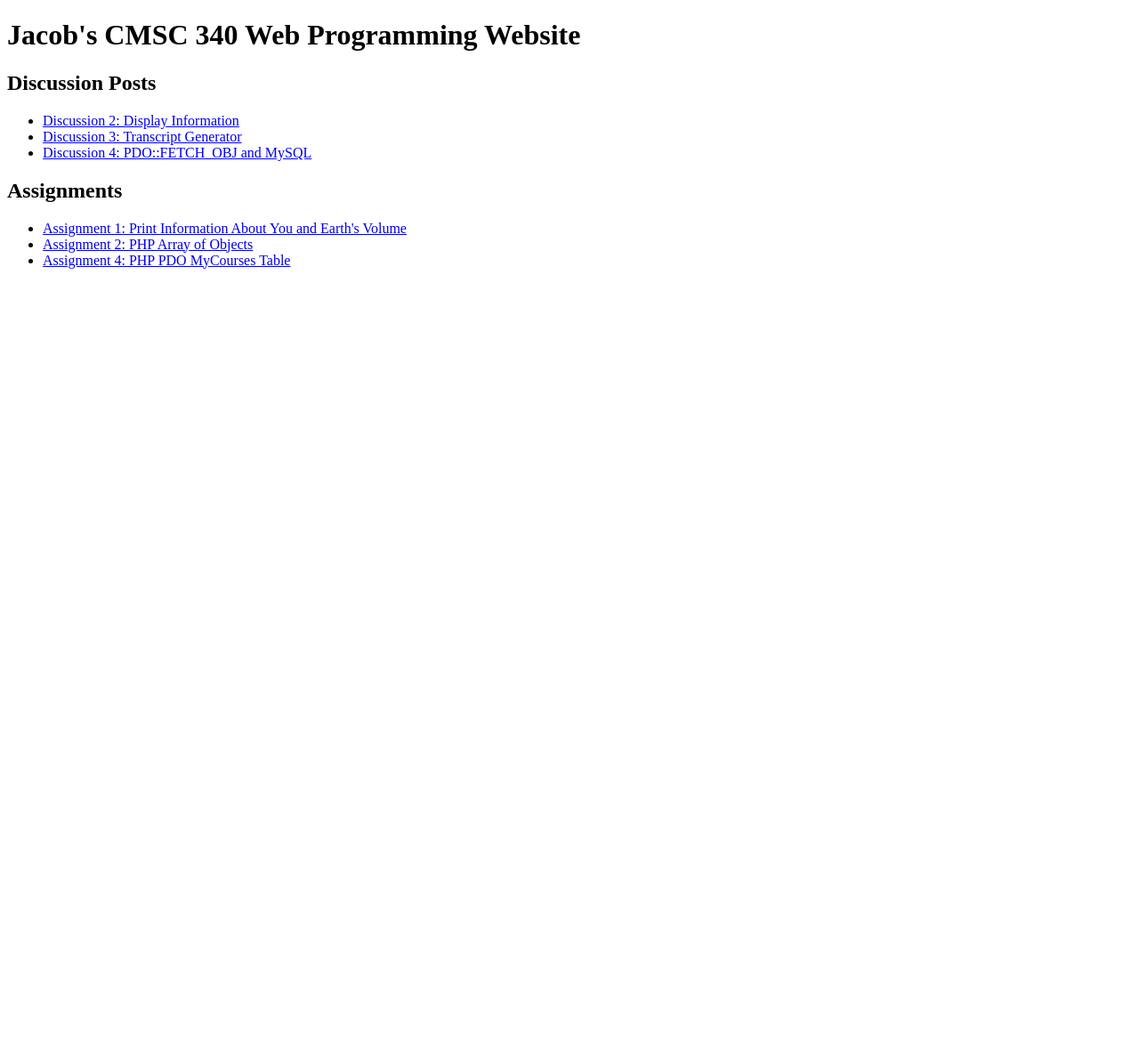
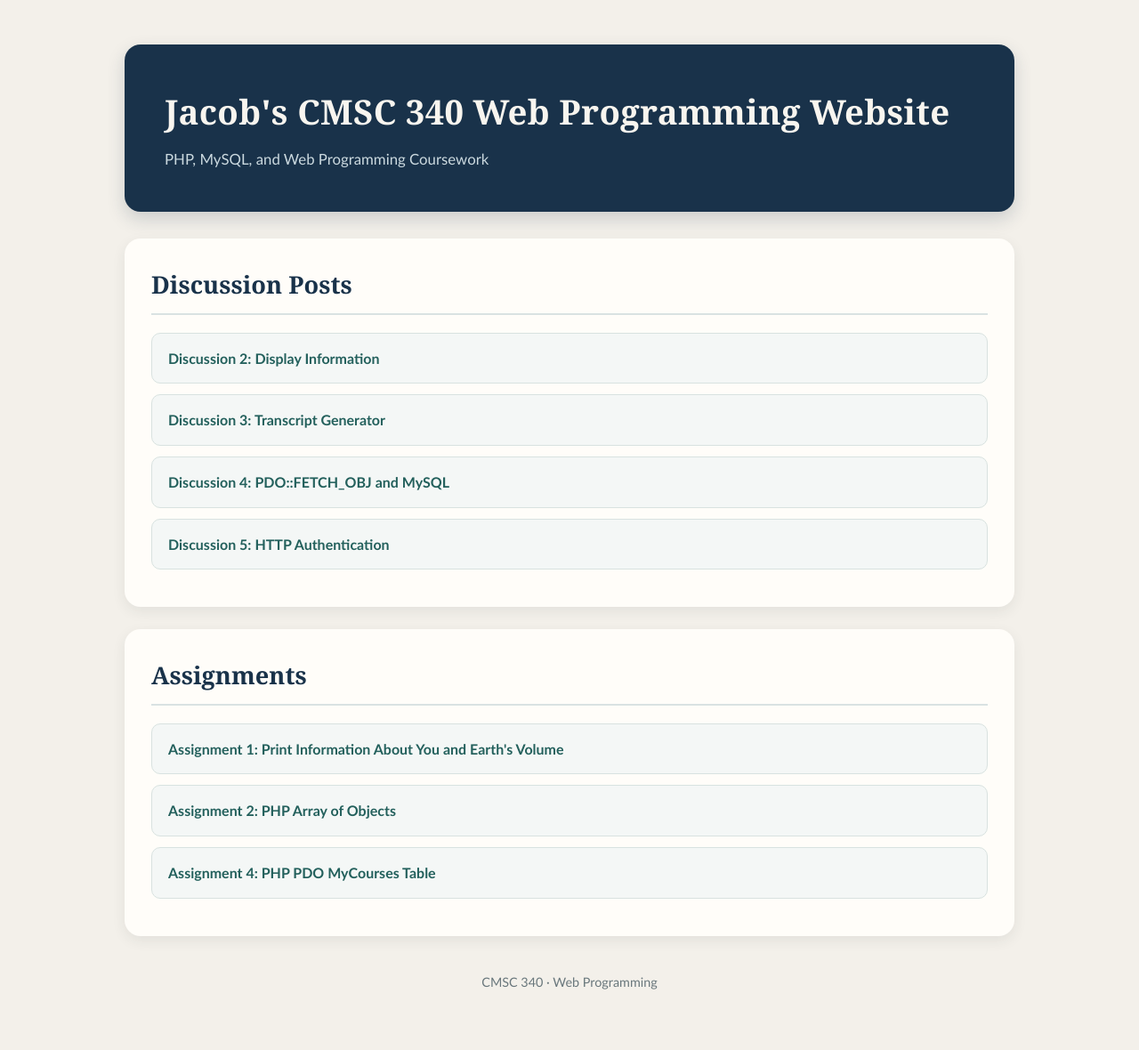
Before and after one commit to jacobsupplee/cmsc_340_website, a PHP site: page / in a window 1280 px wide. Shown: the whole page at 89% size. Before the commit the page ends 302 px from the top, so only its background shows below. Run offline with PHP 8.4, Linux system fonts and the light colour scheme.

Commit message:
Added design.css and initialized discussion5

```diff
--- /dev/null
+++ b/design.css
@@ -0,0 +1,96 @@
+/* Page */
+body {
+    font-family: "Trebuchet MS", Arial, sans-serif;
+    background-color: #f3f0ea;
+    color: #263238;
+    margin: 0;
+    line-height: 1.6;
+}
+
+/* Main content */
+.container {
+    width: 85%;
+    max-width: 1000px;
+    margin: 50px auto;
+}
+
+/* Header */
+header {
+    background-color: #19324a;
+    color: #f8f5ef;
+    padding: 45px;
+    border-radius: 18px;
+    margin-bottom: 30px;
+    box-shadow: 0 8px 20px rgba(25, 50, 74, 0.18);
+}
+
+    header h1 {
+        font-family: Georgia, "Times New Roman", serif;
+        font-size: 2.4em;
+        margin: 0 0 10px;
+        letter-spacing: 0.3px;
+    }
+
+    header p {
+        color: #cbd9df;
+        font-size: 1.05em;
+        margin: 0;
+    }
+
+/* Sections */
+section {
+    background-color: #fffdf9;
+    padding: 30px;
+    margin-bottom: 25px;
+    border-radius: 18px;
+    box-shadow: 0 5px 15px rgba(38, 50, 56, 0.08);
+}
+
+    section h2 {
+        font-family: Georgia, "Times New Roman", serif;
+        color: #19324a;
+        font-size: 1.7em;
+        margin-top: 0;
+        margin-bottom: 20px;
+        padding-bottom: 10px;
+        border-bottom: 2px solid #d9e2e2;
+    }
+
+/* Lists */
+ul {
+    list-style: none;
+    padding: 0;
+    margin: 0;
+}
+
+li {
+    margin-bottom: 12px;
+}
+
+/* Links */
+a {
+    display: block;
+    background-color: #f4f7f6;
+    color: #23605c;
+    text-decoration: none;
+    font-weight: bold;
+    padding: 15px 18px;
+    border-radius: 10px;
+    border: 1px solid #d8e2e0;
+    transition: all 0.2s ease;
+}
+
+    a:hover {
+        background-color: #e5efed;
+        color: #174945;
+        border-color: #23605c;
+        transform: translateX(5px);
+    }
+
+/* Footer */
+footer {
+    text-align: center;
+    color: #69777c;
+    padding: 15px;
+    font-size: 0.9em;
+}
--- a/index.php
+++ b/index.php
@@ -1,11 +1,21 @@
 <!DOCTYPE html>
 
-<html> <head> <title>Jacob's CMSC 340 Website</title> </head>
+<html>
+<head>
+    <title>Jacob's CMSC 340 Website</title>
+    <link rel="stylesheet" href="design.css">
+</head>
 
 <body>
 
+    <div class="container">
+
+        <header>
             <h1>Jacob's CMSC 340 Web Programming Website</h1>
+            <p>PHP, MySQL, and Web Programming Coursework</p>
+        </header>
 
+        <section>
             <h2>Discussion Posts</h2>
 
             <ul>
@@ -26,8 +36,16 @@
                         Discussion 4: PDO::FETCH_OBJ and MySQL
                     </a>
                 </li>
+
+                <li>
+                    <a href="discussion5/login.php">
+                        Discussion 5: HTTP Authentication
+                    </a>
+                </li>
             </ul>
+        </section>
 
+        <section>
             <h2>Assignments</h2>
 
             <ul>
@@ -49,5 +67,13 @@
                     </a>
                 </li>
             </ul>
+        </section>
 
-</body> </html>
+        <footer>
+            CMSC 340 · Web Programming
+        </footer>
+
+    </div>
+
+</body>
+</html>
```
Also changed, not shown: discussion5/login.php (added). Lines whose indentation alone changed are shown as unchanged.
